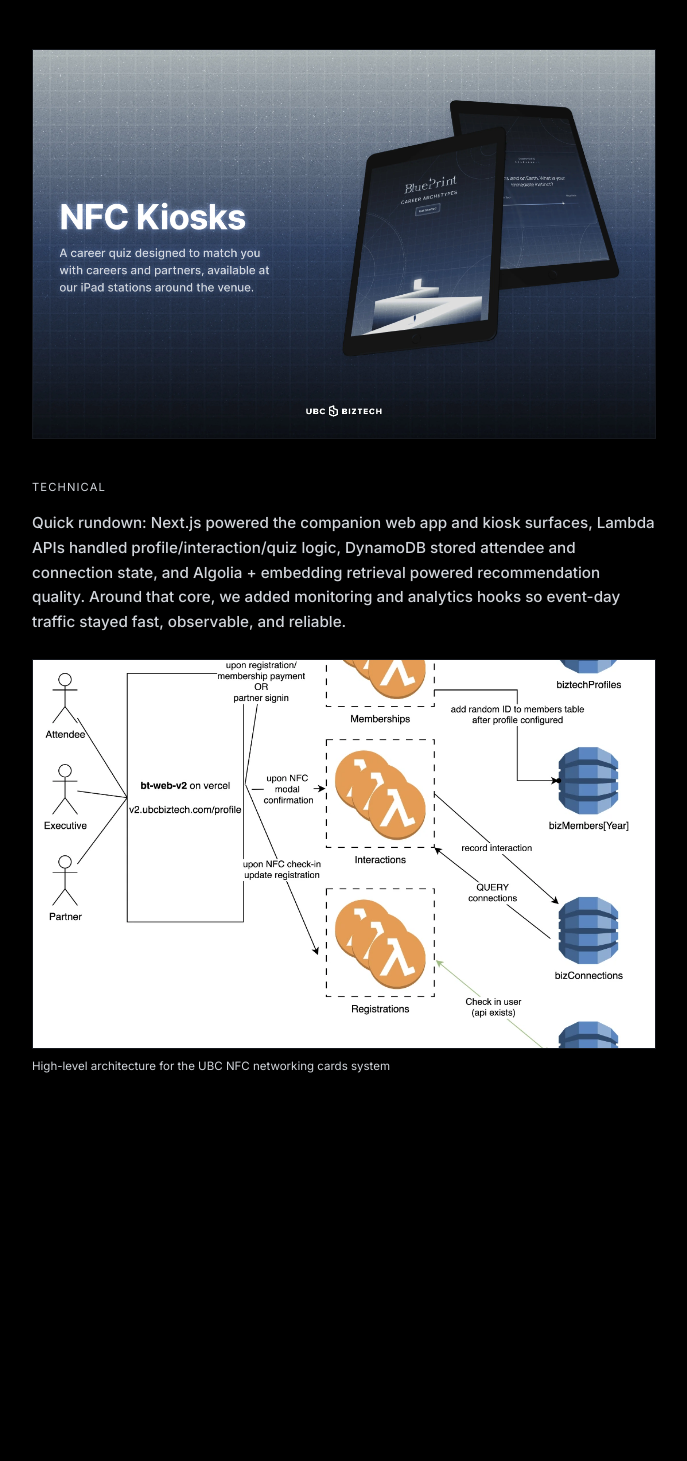
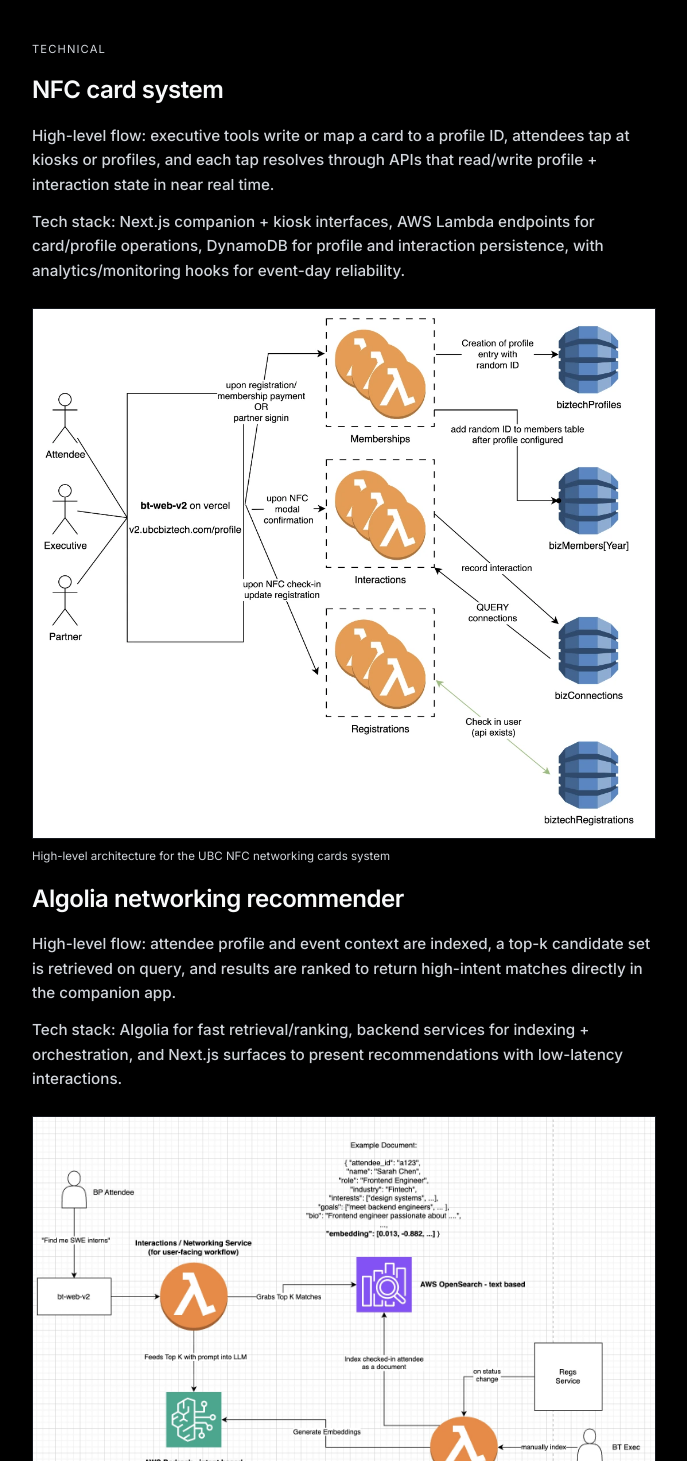
Before and after one commit to elijahzhao24/ez-web-v2, a Next.js app: page /project/blueprint-matching-quiz in a window 1280 px wide. Shown: the part 2629-4090 px from the top of the page, without its empty margins (296-983 px from the left). Before the commit the page ends 3737 px from the top, so only its background shows below. Built offline with nearby package versions, Linux system fonts and the light colour scheme.

Commit message:
More context for technical section

```diff
--- a/src/app/project/blueprint-matching-quiz/page.tsx
+++ b/src/app/project/blueprint-matching-quiz/page.tsx
@@ -2,9 +2,8 @@
 import Image from "next/image";
 
 import ProjectHeaderVideo from "../project_header_video";
-import networkRecommender from "./blueprint-project-header.webp";
-
 import highLevelDiagram from "./high_level.webp";
+import networkHighLevelDiagram from "./network_highlevel.webp";
 import panelImage from "./panel.webp";
 
 export const metadata: Metadata = {
@@ -144,42 +143,65 @@
             </div>
           </div>
 
-            <div className="space-y-2 pt-2">
-              <div className="relative aspect-[16/10] overflow-hidden border border-border/35 bg-surface/10">
-                <Image
-                  src={networkRecommender}
-                  alt="Connection made flow in the NFC companion app"
-                  fill
-                  className="object-cover"
-                  sizes="(max-width: 640px) 100vw, 70vw"
-                />
-              </div>
-            </div>
-
           <div className="space-y-4">
             <span className="project-section-header">Technical</span>
+
+            <div className="project-bold-header">NFC card system</div>
             <div className="project-body-text space-y-3">
               <p>
-                Quick rundown: Next.js powered the companion web app and kiosk
-                surfaces, Lambda APIs handled profile/interaction/quiz logic,
-                DynamoDB stored attendee and connection state, and Algolia +
-                embedding retrieval powered recommendation quality. Around that
-                core, we added monitoring and analytics hooks so event-day
-                traffic stayed fast, observable, and reliable.
+                High-level flow: executive tools write or map a card to a
+                profile ID, attendees tap at kiosks or profiles, and each tap
+                resolves through APIs that read/write profile + interaction
+                state in near real time.
+              </p>
+              <p>
+                Tech stack: Next.js companion + kiosk interfaces, AWS Lambda
+                endpoints for card/profile operations, DynamoDB for profile and
+                interaction persistence, with analytics/monitoring hooks for
+                event-day reliability.
               </p>
             </div>
             <div className="space-y-2 pt-2">
-              <div className="relative aspect-[16/10] overflow-hidden border border-border/35 bg-surface/10">
+              <div className="w-full overflow-hidden border border-border/35 bg-surface/10">
                 <Image
                   src={highLevelDiagram}
                   alt="High-level architecture diagram for UBC NFC networking cards"
-                  fill
-                  className="object-cover"
+                  className="h-auto w-full"
                   sizes="(max-width: 640px) 100vw, 70vw"
                 />
               </div>
               <p className="text-[0.72rem] text-muted">
                 High-level architecture for the UBC NFC networking cards system
+              </p>
+            </div>
+
+            <div className="project-bold-header">
+              Algolia networking recommender
+            </div>
+            <div className="project-body-text space-y-3">
+              <p>
+                High-level flow: attendee profile and event context are indexed,
+                a top-k candidate set is retrieved on query, and results are
+                ranked to return high-intent matches directly in the companion
+                app.
+              </p>
+              <p>
+                Tech stack: Algolia for fast retrieval/ranking, backend
+                services for indexing + orchestration, and Next.js surfaces to
+                present recommendations with low-latency interactions.
+              </p>
+            </div>
+            <div className="space-y-2 pt-2">
+              <div className="w-full overflow-hidden border border-border/35 bg-surface/10">
+                <Image
+                  src={networkHighLevelDiagram}
+                  alt="High-level architecture diagram for the Algolia networking recommender"
+                  className="h-auto w-full"
+                  sizes="(max-width: 640px) 100vw, 70vw"
+                />
+              </div>
+              <p className="text-[0.72rem] text-muted">
+                High-level architecture for the Algolia networking recommender
               </p>
             </div>
           </div>
```
